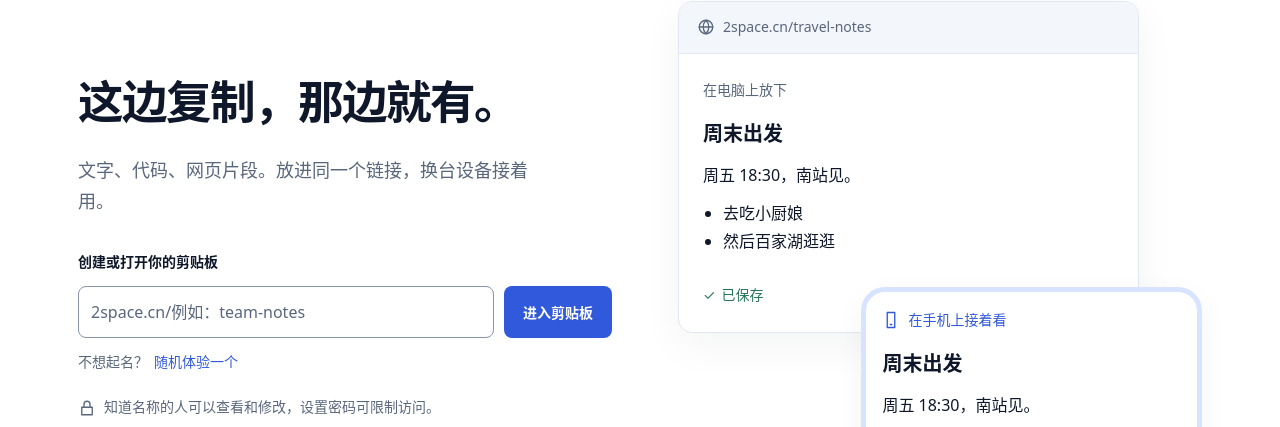
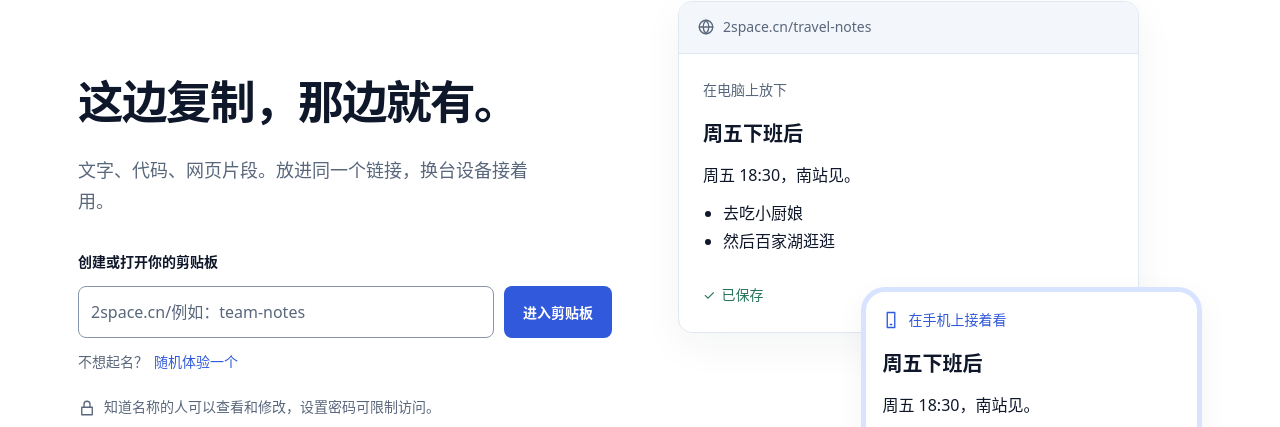
Before and after one commit to xiongwei-git/2Space, a React (Vite) app in the folder apps/web/: page / in a window 1280 px wide. Shown: the part 184-611 px from the top of the page. Built offline with nearby package versions, Linux system fonts and the light colour scheme.

Commit message:
copy: align example headings with Friday plans

```diff
--- a/apps/web/src/Home.tsx
+++ b/apps/web/src/Home.tsx
@@ -273,7 +273,7 @@ export default function Home({
                 </div>
                 <div className="demo-document">
                   <span className="demo-device-label">在电脑上放下</span>
-                  <h2>周末出发</h2>
+                  <h2>周五下班后</h2>
                   <p>周五 18:30，南站见。</p>
                   <ul>
                     <li>去吃小厨娘</li>
@@ -291,7 +291,7 @@ export default function Home({
                   <span>在手机上接着看</span>
                 </div>
                 <div className="demo-document">
-                  <h2>周末出发</h2>
+                  <h2>周五下班后</h2>
                   <p>周五 18:30，南站见。</p>
                   <ul>
                     <li>去吃小厨娘</li>
```
